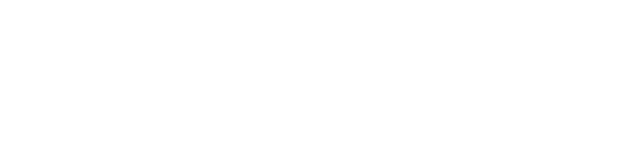
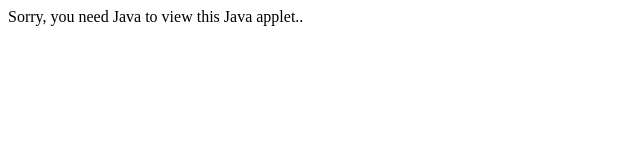
Before and after one commit to rodrthomas/webJava, a plain HTML site: page index.html in a window 1280 px wide. Shown: the whole page, without its empty margins (0-640 px from the left). Drawn offline with Linux system fonts and the light colour scheme.

Commit message:
Update index.html

```diff
--- a/index.html
+++ b/index.html
@@ -1,3 +1,8 @@
 <applet
-
->
+        code="Main.class"
+        align="left"
+        height="250"
+        width="350">
+  <param name="game" value="notTrue" />
+  <p>Sorry, you need Java to view this Java applet..</p>
+</applet>
```
